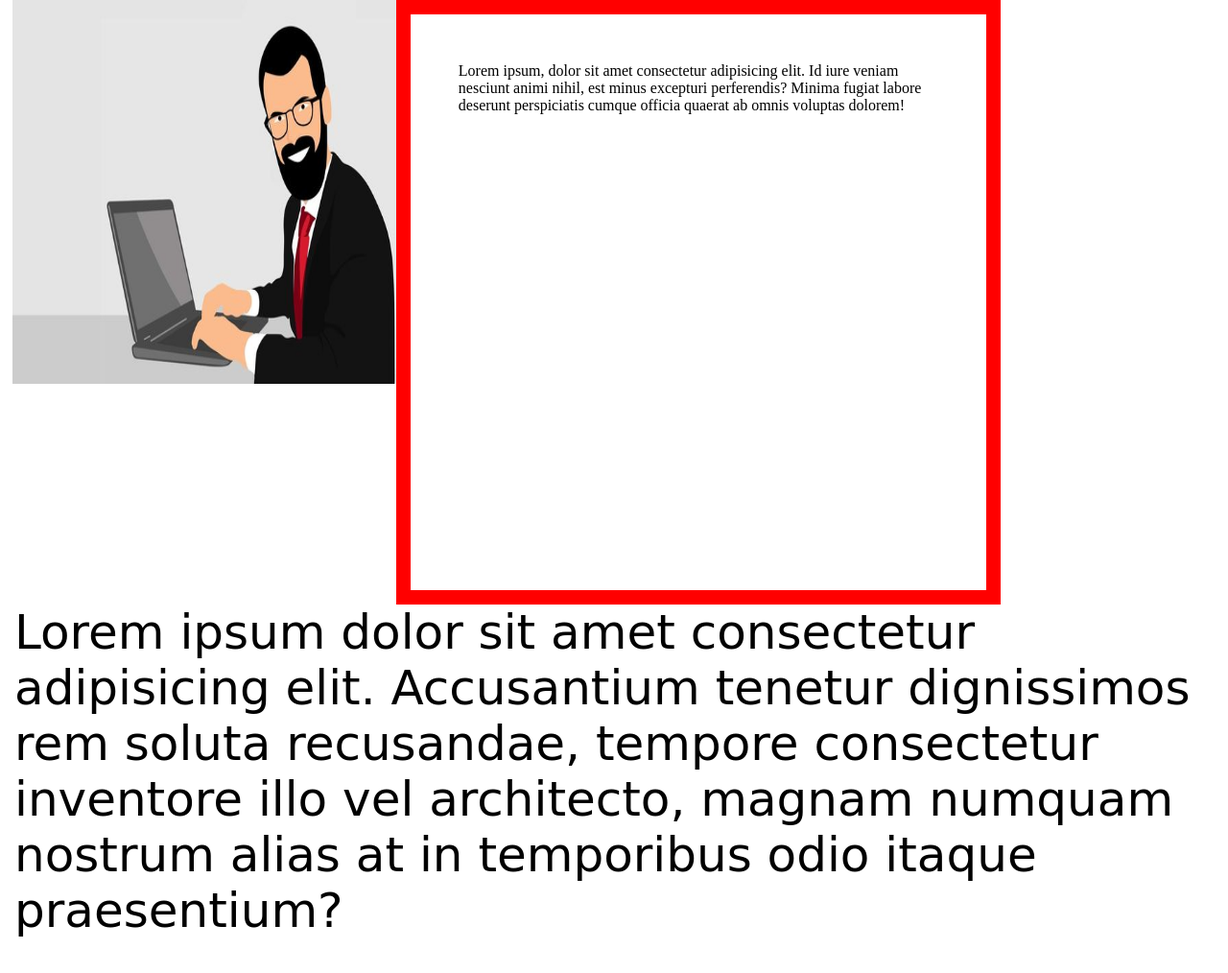
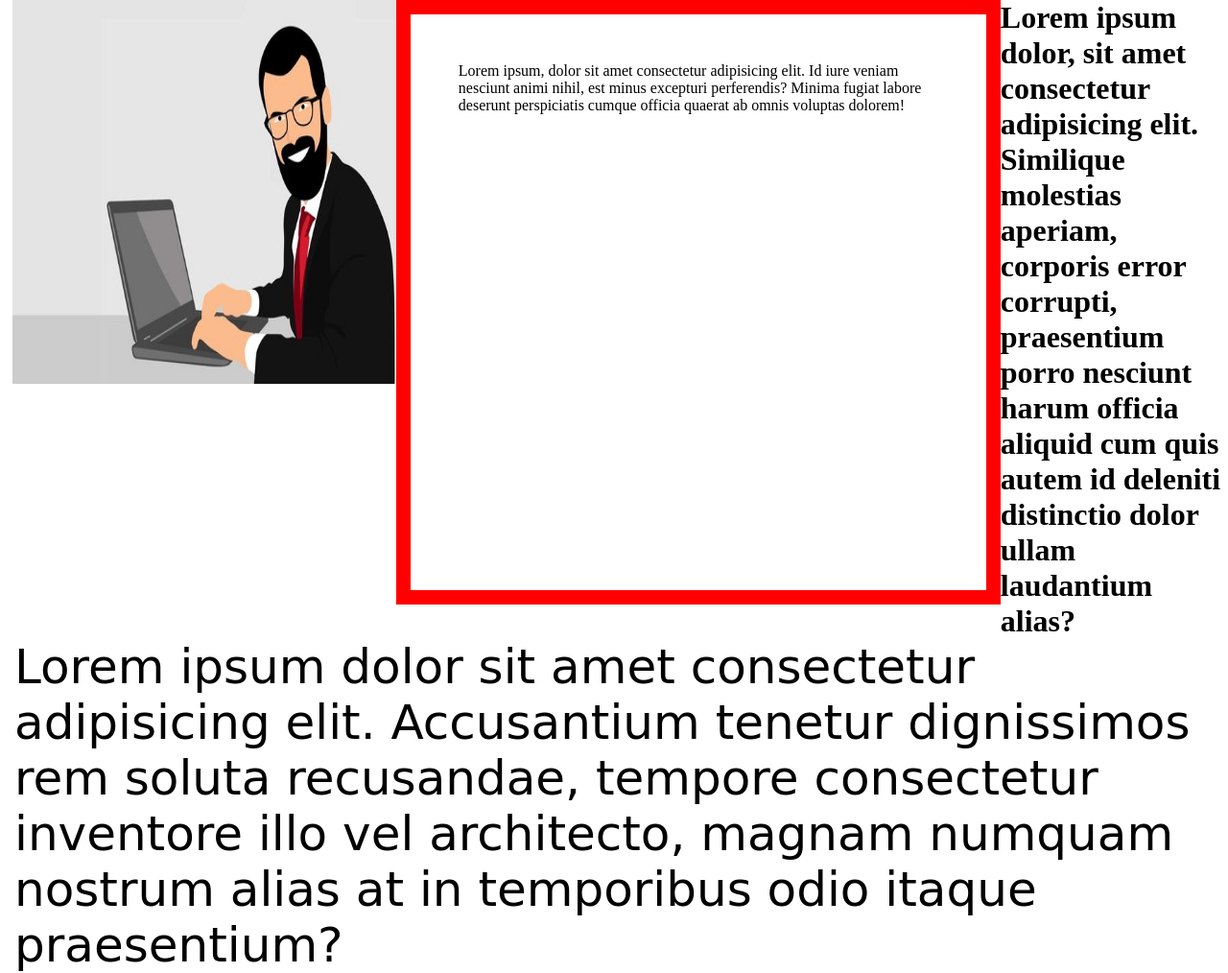
Before and after one commit to nazmulhaque109/my-first-website, a plain HTML site: page index.html in a window 1280 px wide. Shown: the whole page at 96% size. Before the commit the page ends 978 px from the top, so only its background shows below. Drawn offline with Linux system fonts and the light colour scheme; a web font is replaced by a local one.

Commit message:
learned github

```diff
--- a/index.html
+++ b/index.html
@@ -17,6 +17,7 @@
         </div>
     </div>
     <div class="box">Lorem ipsum, dolor sit amet consectetur adipisicing elit. Id iure veniam nesciunt animi nihil, est minus excepturi perferendis? Minima fugiat labore deserunt perspiciatis cumque officia quaerat ab omnis voluptas dolorem!</div>
+    <h1>Lorem ipsum dolor, sit amet consectetur adipisicing elit. Similique molestias aperiam, corporis error corrupti, praesentium porro nesciunt harum officia aliquid cum quis autem id deleniti distinctio dolor ullam laudantium alias?</h1>
     <div class="text">Lorem ipsum dolor sit amet consectetur adipisicing elit. Accusantium tenetur dignissimos rem soluta recusandae, tempore consectetur inventore illo vel architecto, magnam numquam nostrum alias at in temporibus odio itaque praesentium?</div>
 </body>
 </html>
```
